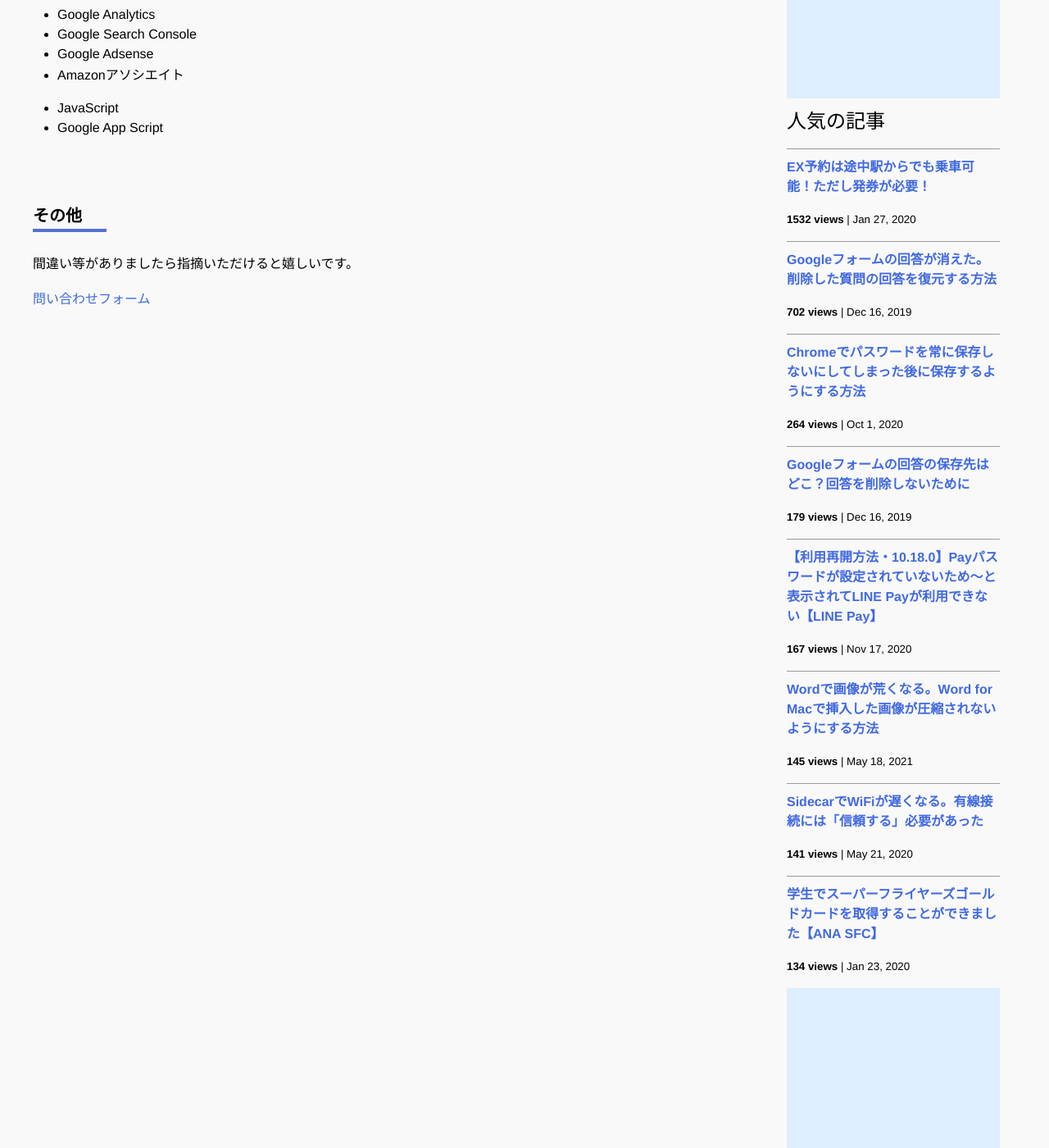
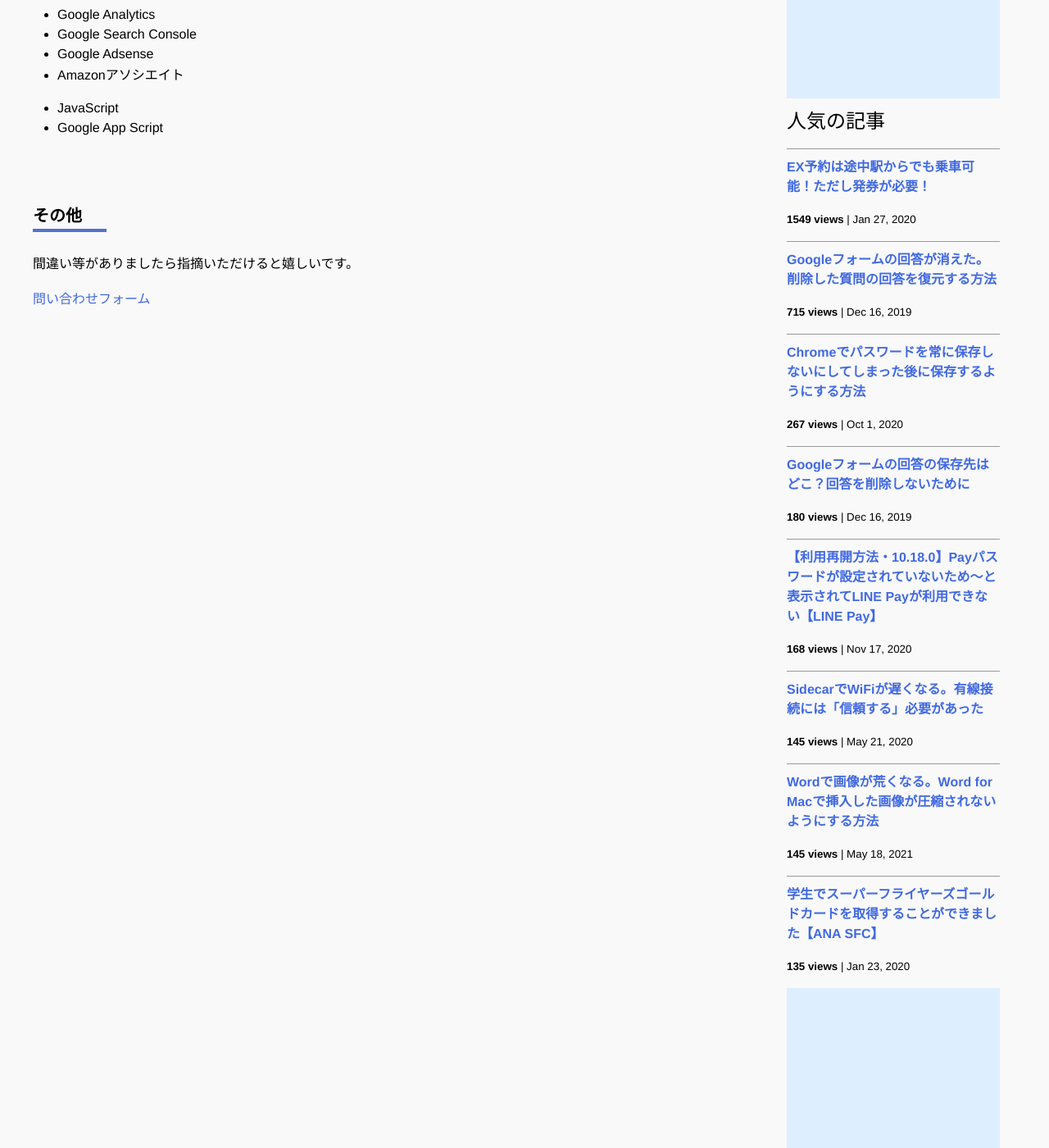
Before and after one commit to iwanaminami/shoyaiwaname, a Jekyll site: the page built from about.markdown, in a window 1280 px wide and 1400 px high, scrolled down 693 px. Shown: the whole window at 82% size. Built offline with Jekyll 4.4.1, drawn with Linux system fonts in a browser that asks for light colours; nearby versions of some CDN libraries; comment, search, counter and statistics services are not loaded.

Commit message:
a new commit message

```diff
--- a/_data/popularposts.yml
+++ b/_data/popularposts.yml
@@ -1,17 +1,17 @@
 side:
-  - view: 1532
+  - view: 1549
     url: /2020/01/27/ex-rideontheway.html
-  - view: 702
+  - view: 715
     url: /2019/12/16/restore-googleform.html
-  - view: 264
+  - view: 267
     url: /2020/10/01/googlepassword.html
-  - view: 179
+  - view: 180
     url: /2019/12/16/googleform-answers.html
-  - view: 167
+  - view: 168
     url: /2020/11/17/linepay.html
   - view: 145
+    url: /2020/05/21/sidecar-via-cable.html
+  - view: 145
     url: /2021/05/18/image-compression-word.html
-  - view: 141
-    url: /2020/05/21/sidecar-via-cable.html
-  - view: 134
+  - view: 135
     url: /2020/01/23/sfcgold.html
```
